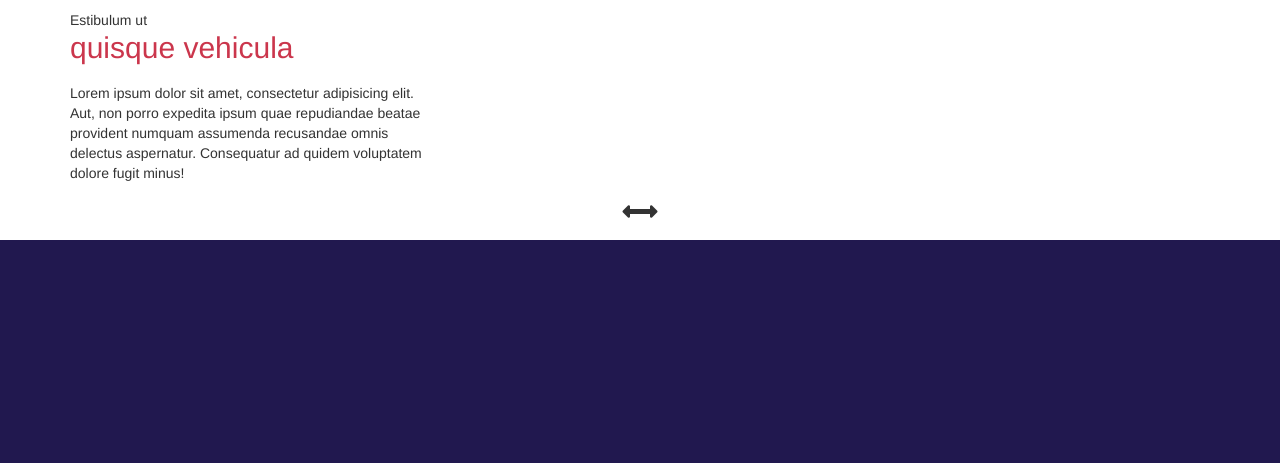
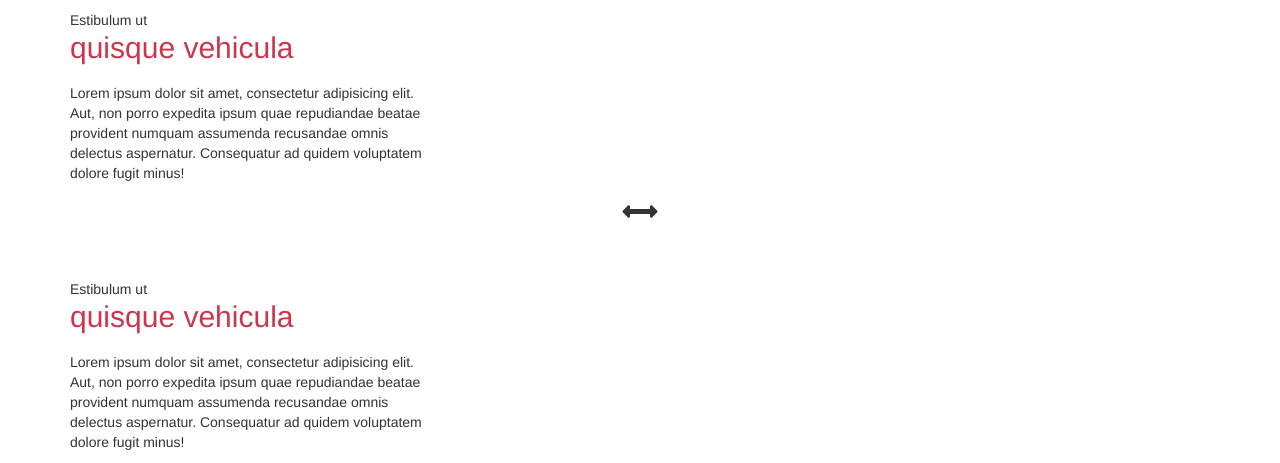
Before and after one commit to swappsco/vrhome, a Django app: page / in a window 1280 px wide. Shown: the part 858-1321 px from the top of the page. Before the commit the page ends 1098 px from the top, so only its background shows below. Run offline with Django 3.2, Linux system fonts and the light colour scheme; grey boxes labelled with a size stand in for pictures from a placeholder-image service; parts of the project's set-up code (start-up, migrations or seed data) failed here and were passed over; some libraries are stand-ins or nearby versions.

Commit message:
VR-8 Fourth section implementation

```diff
--- a/vrhome/templates/pages/home.html
+++ b/vrhome/templates/pages/home.html
@@ -33,4 +33,15 @@
   </div>
   <p class="text-center"><i class="fa fa-arrows-h f-s-35" aria-hidden="true"></i></p>
 </section>
+<section class="img-ocolus">
+  <div class="container">
+    <div class="row p-t-40">
+      <div class="col-sm-4 col-md-4">
+        <p class="m-0">Estibulum ut</p>
+        <h2 class="text-primary m-0">quisque vehicula</h2>
+        <p class="m-t-20">Lorem ipsum dolor sit amet, consectetur adipisicing elit. Aut, non porro expedita ipsum quae repudiandae beatae provident numquam assumenda recusandae omnis delectus aspernatur. Consequatur ad quidem voluptatem dolore fugit minus!</p>
+      </div>
+    </div>
+  </div>
+</section>
 {% endblock content %}
```
